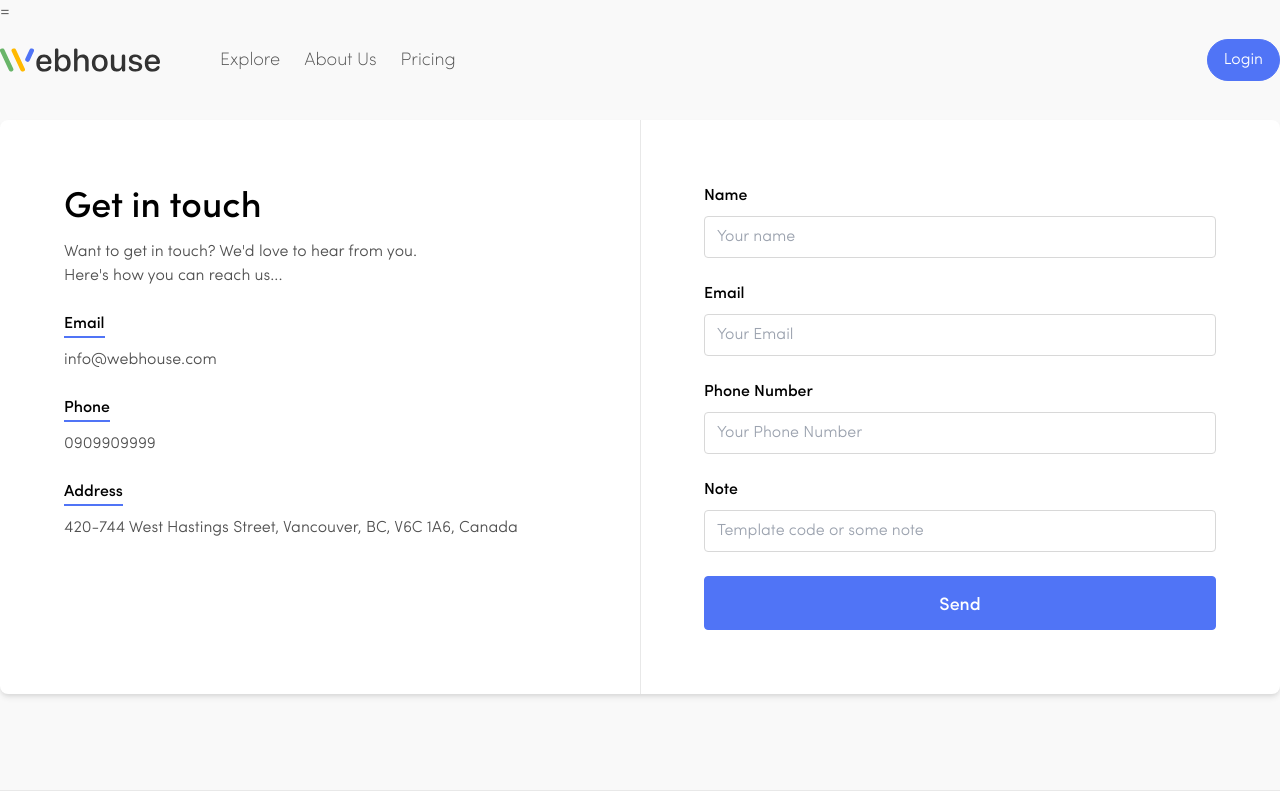
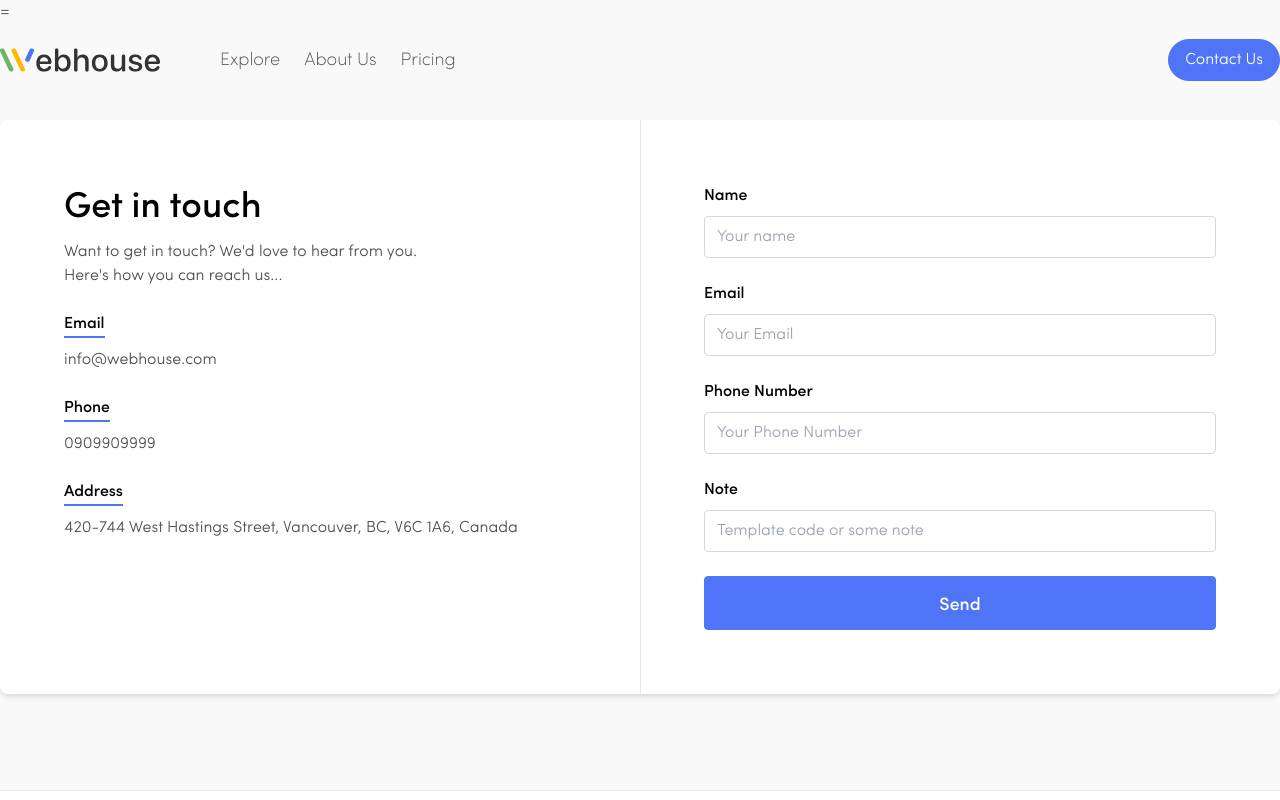
Before and after one commit to tdchephuong/Webhouse.FE, a React (Create React App) app: page /contact in a window 1280 px wide. Shown: the top 800 px of the page. Built offline with nearby package versions, Linux system fonts and the light colour scheme.

Commit message:
change contact component

```diff
--- a/src/components/ContactModal.tsx
+++ b/src/components/ContactModal.tsx
@@ -1,16 +1,18 @@
 import React, { useState, useEffect } from "react";
 
 import { TContactModal } from "./ContactModal.type";
+import { Modal } from "./Modal"
 import classNames from "classnames";
 
 export const ContactModal:React.FC<TContactModal> = (props: TContactModal) => {
   const { modalShowed, toggleModal } = props
-  const toggleModalStype = classNames("w-full px-6 py-4 overflow-hidden bg-transparent rounded-t-lg dark:bg-gray-800 sm:rounded-lg sm:m-4 sm:max-w-3xl", {
+  const toggleModalStype = classNames({
     "hidden": !modalShowed
   });
 
   return (
     <div className={toggleModalStype}>
+        <div className="justify-center items-center flex overflow-x-hidden overflow-y-auto fixed inset-0 z-50 outline-none focus:outline-none" aria-hidden="true">
           <div className="sm:flex items-center">
           <div className="sm:w-2/5 bg-yellow-400 px-5 py-10 z-10">
             <div>
@@ -68,10 +70,13 @@ export const ContactModal:React.FC<TContactModal> = (props: TContactModal) => {
                   placeholder="Enter Your Message"
                 />
               </div>
-            <div className="mt-6"><button onClick={toggleModal}>Submit</button></div>
+              <div className="mt-6 text-right"><button className="border border-blue-500 bg-blue-500 text-white rounded-3xl px-4 py-2 transition duration-500 ease select-none hover:bg-blue-600 focus:outline-none focus:shadow-outline text-base md:text-md cursor-pointer" onClick={toggleModal}>Send</button></div>
             </form>
           </div>
         </div>
         </div>
+
+      <div className="opacity-25 fixed inset-0 z-40 bg-black"></div>
+    </div>
   )
 }
--- a/src/components/ContactPopupItem.tsx
+++ b/src/components/ContactPopupItem.tsx
@@ -4,20 +4,17 @@ import { ContactModal } from "./ContactModal"
 import { TContactPopupItem } from "./ContactPopupItem.type"
 
 export const ContactPopupItem: React.FC<TContactPopupItem> = (props: TContactPopupItem) => {
-  const [isModalOpen, setIsModalOpen] = useState(false);
+  const [previewModalOpen, setPreviewModalOpen] = useState(false)
   const { contactText = 'Contact' } = props
-  const onUpdateOpenModal = () => {
-    setIsModalOpen(false)
-  };
   const toggleContactModal = () => {
-    setIsModalOpen(!isModalOpen)
+    setPreviewModalOpen(true)
   };
   return (
     <>
-      <span onClick={toggleContactModal}>
+      <span onClick={toggleContactModal} className="border border-blue-500 bg-blue-500 text-white rounded-3xl px-4 py-2 transition duration-500 ease select-none hover:bg-blue-600 focus:outline-none focus:shadow-outline text-base md:text-md cursor-pointer">
         {contactText}
       </span>
-      {/* <ContactModal modalOpen={isModalOpen} cbUpdateModal={onUpdateOpenModal}/> */}
+      <ContactModal modalShowed={previewModalOpen} toggleModal={()=>setPreviewModalOpen(false)} title="Preview"/>
     </>
   )
 }
--- a/src/components/Footer.tsx
+++ b/src/components/Footer.tsx
@@ -25,11 +25,7 @@ export const Footer: React.FC = () => {
               create a beautiful, professional web presence.
             </p>
             <div className="mt-6">
-              <span
-                className="border border-blue-500 bg-blue-500 text-white rounded-3xl px-4 py-2 transition duration-500 ease select-none hover:bg-blue-600 focus:outline-none focus:shadow-outline text-base md:text-md cursor-pointer"
-              >
-                <ContactPopupItem contactText="Contact Us"/>
-              </span>
+              <ContactPopupItem contactText="Contact Us"/>
             </div>
           </div>
           <div className="sm:w-1/4 h-auto sm:mt-0 mt-8">
--- a/src/components/Navbar.tsx
+++ b/src/components/Navbar.tsx
@@ -2,7 +2,7 @@ import React, { useState } from "react";
 import { NavLink } from "react-router-dom";
 
 import { TNavbar } from "./Navbar.type"
-// import { ContactPopupItem } from 'components/ContactPopupItem'
+import { ContactPopupItem } from 'components/ContactPopupItem'
 
 import logo from "assets/img/logo.svg";
 import icon_desktop from "assets/img/detail-template/icon-destop_view.png";
@@ -108,12 +108,13 @@ export const Navbar: React.FC<TNavbar> = ({type: navbarType = 'BasicNav'}) => {
               </div>
             </div>
             <div className="lg:inline-flex lg:flex-row lg:w-auto w-full lg:items-center items-start flex flex-col lg:h-auto ml-auto">
-              <NavLink
+              {/* <NavLink
                 to="/"
                 className="border border-blue-500 bg-blue-500 text-white rounded-3xl px-4 py-2 transition duration-500 ease select-none hover:bg-blue-600 focus:outline-none focus:shadow-outline text-base md:text-md"
               >
-                Login
-              </NavLink>
+                Contact
+              </NavLink> */}
+              <ContactPopupItem contactText="Contact Us"/>
             </div>
           </div>
         </nav>
--- a/src/components/TemplateItem.tsx
+++ b/src/components/TemplateItem.tsx
@@ -13,6 +13,9 @@ export const TemplateItem: React.FC<TTemplateItem> = (props: TTemplateItem) => {
       </a>
       <div className="flex">
         <div className="w-1/2">
+
+        </div>
+        {/* <div className="w-1/2">
           <svg xmlns="http://www.w3.org/2000/svg" fill="none" viewBox="0 0 24 24" stroke="currentColor" className="w-5 h-5 inline-block align-middle">
             <path strokeLinecap="round" strokeLinejoin="round" strokeWidth={2} d="M17 8h2a2 2 0 012 2v6a2 2 0 01-2 2h-2v4l-4-4H9a1.994 1.994 0 01-1.414-.586m0 0L11 14h4a2 2 0 002-2V6a2 2 0 00-2-2H5a2 2 0 00-2 2v6a2 2 0 002 2h2v4l.586-.586z" />
           </svg>
@@ -23,7 +26,7 @@ export const TemplateItem: React.FC<TTemplateItem> = (props: TTemplateItem) => {
             <path strokeLinecap="round" strokeLinejoin="round" strokeWidth={2} d="M14 10h4.764a2 2 0 011.789 2.894l-3.5 7A2 2 0 0115.263 21h-4.017c-.163 0-.326-.02-.485-.06L7 20m7-10V5a2 2 0 00-2-2h-.095c-.5 0-.905.405-.905.905 0 .714-.211 1.412-.608 2.006L7 11v9m7-10h-2M7 20H5a2 2 0 01-2-2v-6a2 2 0 012-2h2.5" />
           </svg>
           <span className="pl-4 inline-block align-baseline">0</span>
-        </div>
+        </div> */}
       </div>
     </div>
   );
--- a/src/pages/Home.tsx
+++ b/src/pages/Home.tsx
@@ -89,7 +89,7 @@ export const Home: React.FC = () => {
           <div className="grid gap-x-7 gap-y-9 grid-cols-2 lg:grid-cols-4">
             {
               themes?themes.map(theme => (
-                <div key={theme.id}>
+                <div key={theme.id} className="p-3.5 shadow-md bg-white rounded-md">
                   <TemplateItem
                     classNameImg="home-image-template"
                     detailLink={theme.previews?.live_site?.url}
--- a/src/pages/Templates.tsx
+++ b/src/pages/Templates.tsx
@@ -4,8 +4,8 @@ import React, { useState, useEffect } from "react";
 import { TemplateItem } from "components/TemplateItem";
 // import themeApi from 'api/theme'
 import TTheme from 'api/theme.type'
-import {ContactModal as Modal} from "components/ContactModal"
-import {themesData} from 'api/mock-theme-api'
+import {Modal as Modal} from "components/Modal"
+import {themesData} from 'api/mock-theme-api';
 
 import iconSearch from "assets/img/icon-search.svg";
 import iconRightArrow from "assets/img/icon-right-arrow.svg";
@@ -130,7 +130,7 @@ export const Templates: React.FC = () => {
         <div className="grid gap-x-7 gap-y-12 grid-cols-2 lg:grid-cols-4 pt-12">
         {
           themes?themes.map(theme => (
-            <div key={theme.id}>
+            <div key={theme.id} className="p-3.5 shadow-md bg-white rounded-md">
               <TemplateItem
                 classNameImg="home-image-template"
                 detailLink={theme.previews?.live_site?.url}
@@ -190,8 +190,10 @@ export const Templates: React.FC = () => {
           </div>
         </div>
         {
-          // previewTheme&&<PreviewModal modalOpen={previewModalOpen} cbUpdateModal={closePreviewModal}>{previewTheme.previews.live_site.url}</PreviewModal>
-          <Modal modalShowed={previewModalOpen} title="Preview" toggleModal={() => setPreviewModalOpen(false)}>{previewTheme?.previews?.live_site?.url}</Modal>
+          previewTheme&&<Modal
+            modalShowed={previewModalOpen}
+            toggleModal={()=>setPreviewModalOpen(false)}
+            title="Preview">{previewTheme.previews.live_site.url}</Modal>
         }
       </div>
     </>
```
Lines whose indentation alone changed are shown as unchanged.
